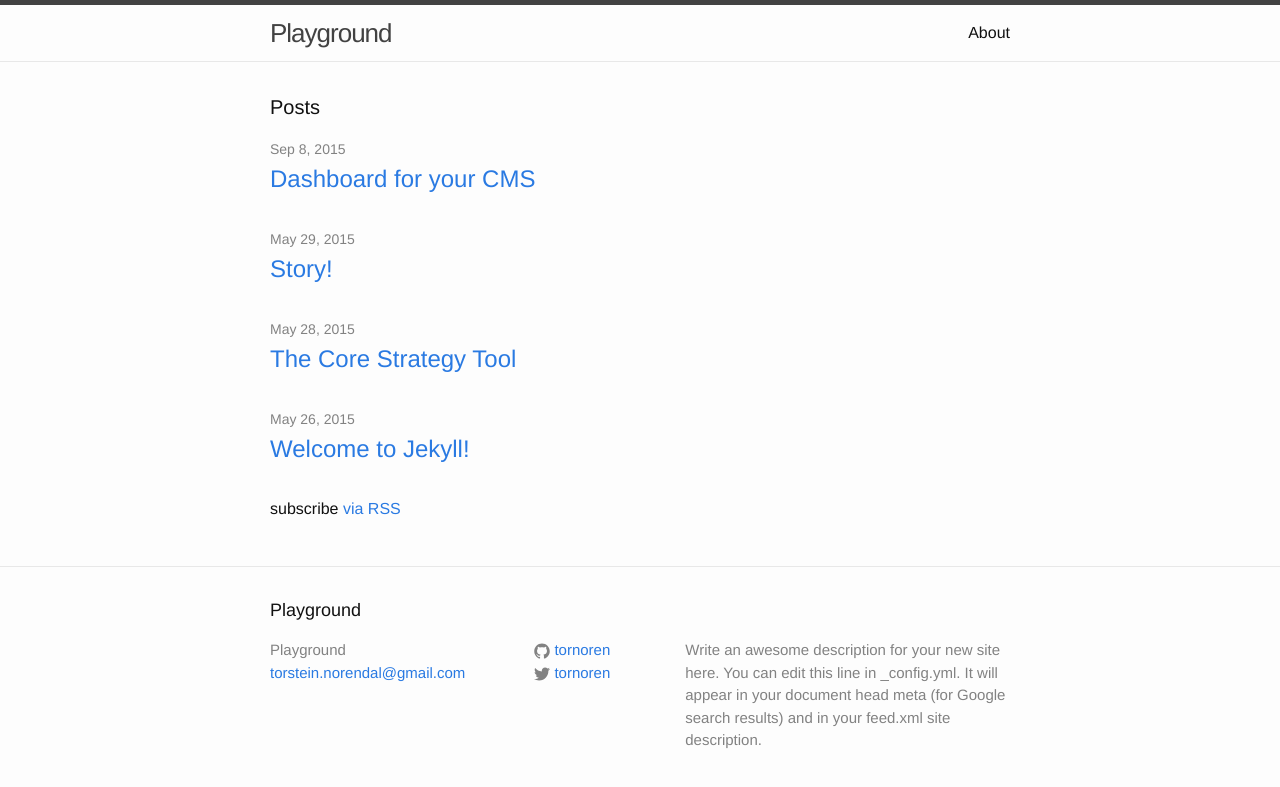
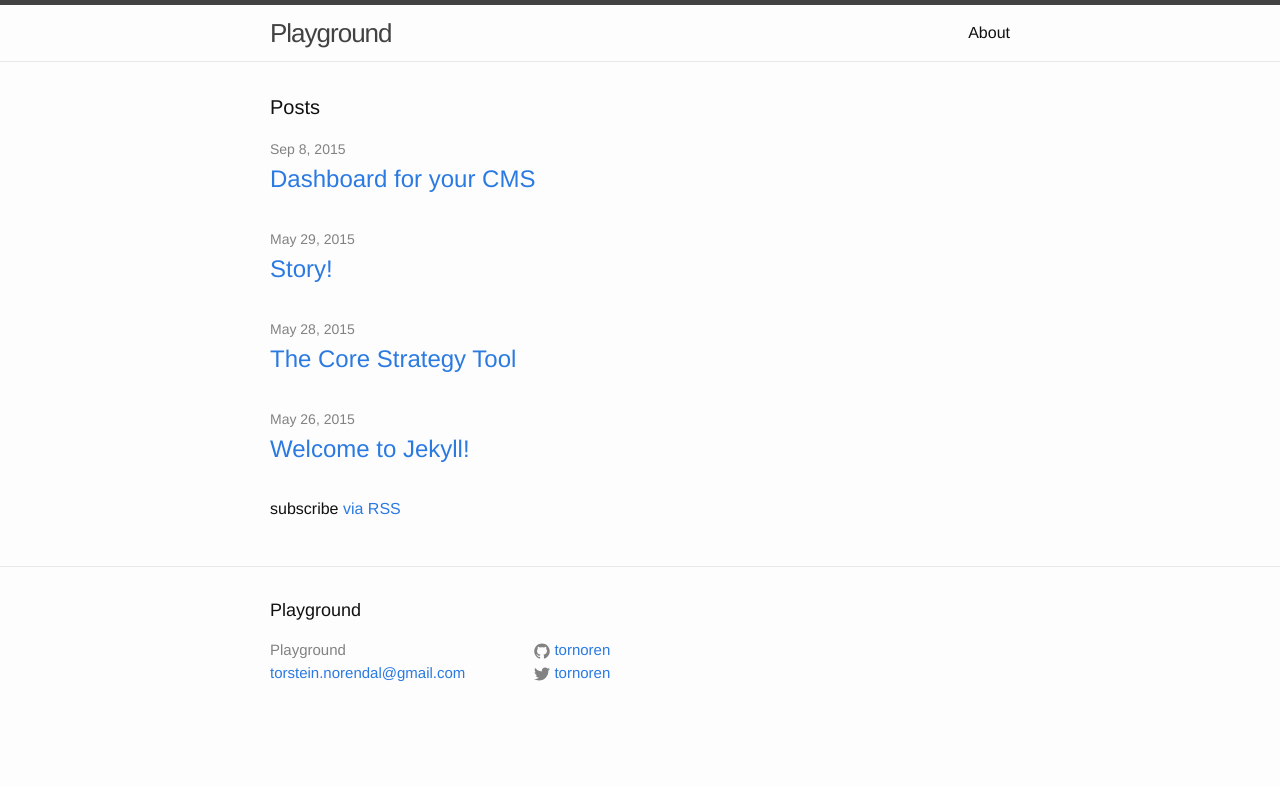
Before and after one commit to tornoren/tornoren-old.github.io, a Jekyll site: the page built from index.html, in a window 1280 px wide. Shown: the top 787 px of the page. Built offline with Jekyll 4.4.1, drawn with Linux system fonts in a browser that asks for light colours.

Commit message:
new cookkiiiie

```diff
--- a/_config.yml
+++ b/_config.yml
@@ -2,9 +2,7 @@
 title: Playground
 email: torstein.norendal@gmail.com
 description: > # this means to ignore newlines until "baseurl:"
-  Write an awesome description for your new site here. You can edit this
-  line in _config.yml. It will appear in your document head meta (for
-  Google search results) and in your feed.xml site description.
+
 baseurl: "" # the subpath of your site, e.g. /blog/
 url: "http://torsteinnorendal.net" # the base hostname & protocol for your site
 twitter_username: tornoren
--- a/_posts/2015-09-26-welcome-to-jackals.markdown
+++ b/_posts/2015-09-26-welcome-to-jackals.markdown
@@ -4,7 +4,7 @@ title:  "Dashboard for your CMS"
 date:   2015-09-08 14:00:51
 categories: Analytics
 ---
-
+<iframe width="600" height="371" seamless frameborder="0" scrolling="no" src="https://docs.google.com/spreadsheets/d/1kg5EAMTZzpWUBr8BFxn15ljpvFQ7nTekIzMkH9OecLQ/pubchart?oid=267383149&amp;format=interactive"></iframe>
 <iframe width="600" height="371" seamless frameborder="0" scrolling="no" src="https://docs.google.com/spreadsheets/d/1kg5EAMTZzpWUBr8BFxn15ljpvFQ7nTekIzMkH9OecLQ/pubchart?oid=1067486767&amp;format=interactive"></iframe>
 
 
```
